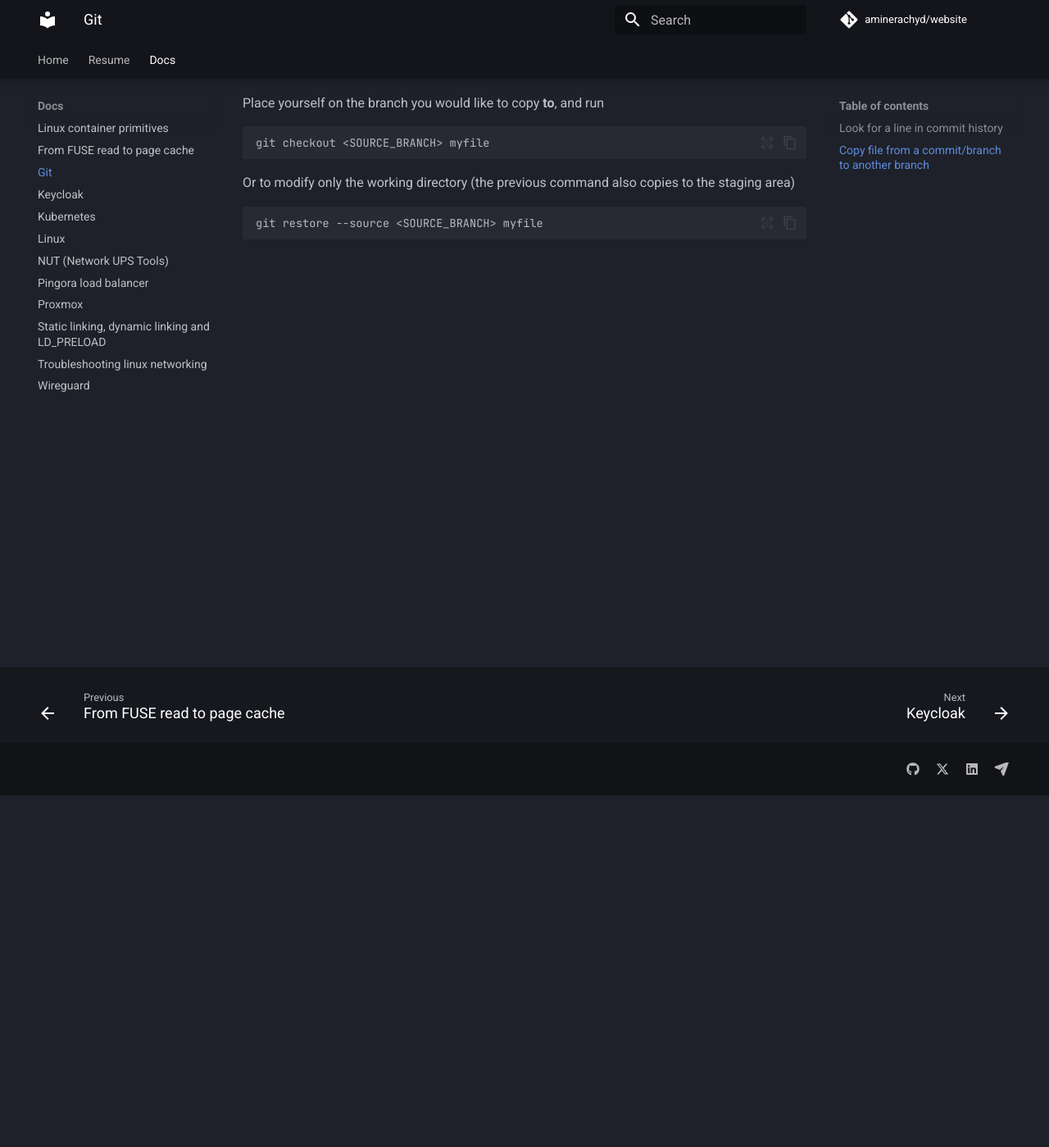
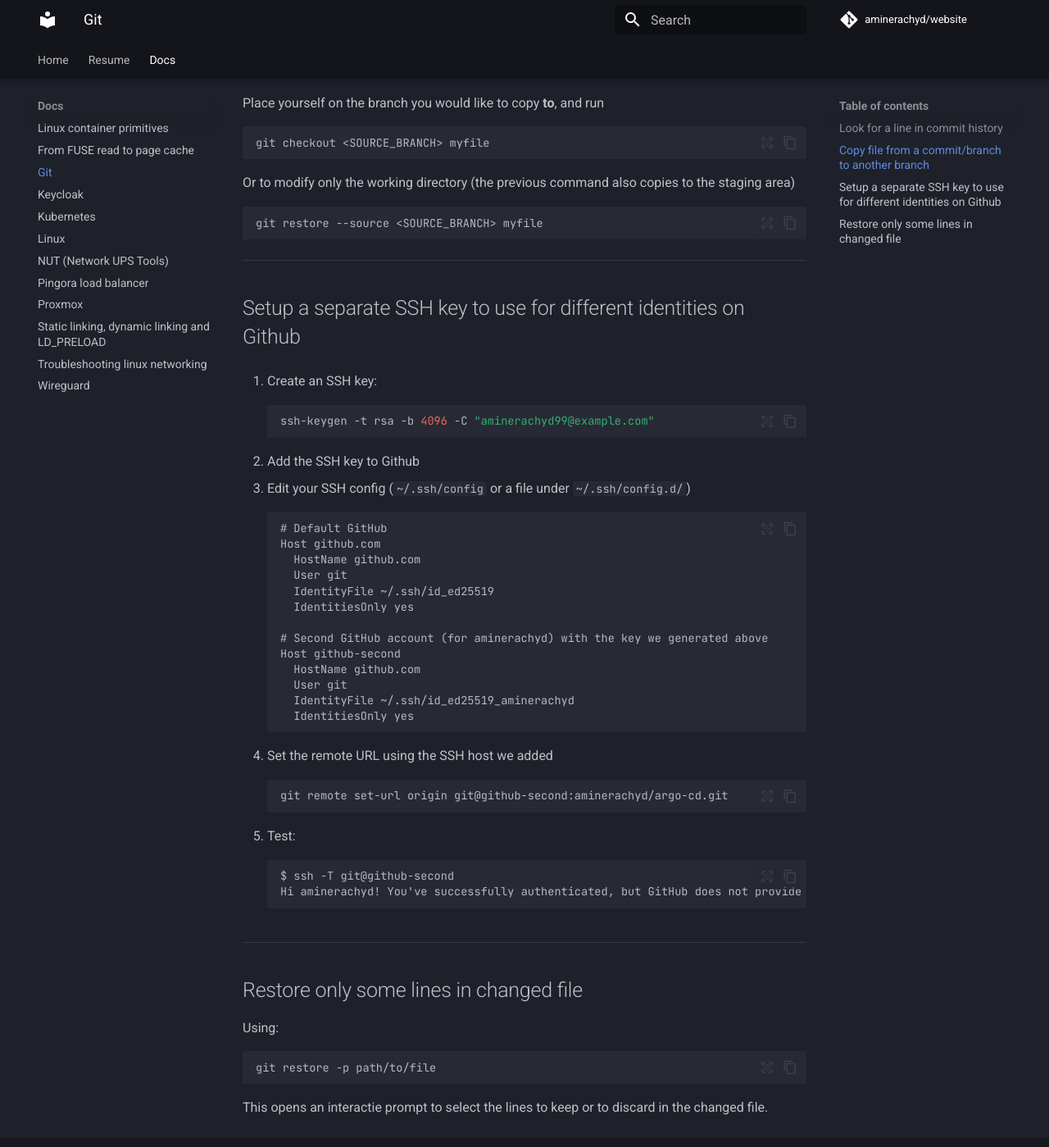
Before and after one commit to aminerachyd/website, an MkDocs documentation site: the page built from docs/Docs/git.md, in a window 1280 px wide and 1400 px high, scrolled down 430 px. Shown: the whole window at 82% size. Built offline with MkDocs 1.6.1 and Material for MkDocs 9.7.7, drawn with Linux system fonts in a browser that asks for light colours; comment, search, counter and statistics services are not loaded.

Commit message:
docs: update git docs

````diff
--- a/docs/Docs/git.md
+++ b/docs/Docs/git.md
@@ -24,3 +24,52 @@ Or to modify only the working directory (the previous command also copies to the
 ```bash
 git restore --source <SOURCE_BRANCH> myfile
 ```
+
+---
+
+## Setup a separate SSH key to use for different identities on Github
+
+1. Create an SSH key:
+```bash
+ssh-keygen -t rsa -b 4096 -C "aminerachyd99@example.com"
+```
+
+2. Add the SSH key to Github
+3. Edit your SSH config (`~/.ssh/config` or a file under `~/.ssh/config.d/`)
+```
+# Default GitHub
+Host github.com
+  HostName github.com
+  User git
+  IdentityFile ~/.ssh/id_ed25519
+  IdentitiesOnly yes
+
+# Second GitHub account (for aminerachyd) with the key we generated above
+Host github-second
+  HostName github.com
+  User git
+  IdentityFile ~/.ssh/id_ed25519_aminerachyd
+  IdentitiesOnly yes
+```
+
+4. Set the remote URL using the SSH host we added
+```bash
+git remote set-url origin git@github-second:aminerachyd/argo-cd.git
+```
+
+5. Test:
+```bash
+$ ssh -T git@github-second
+Hi aminerachyd! You've successfully authenticated, but GitHub does not provide shell access
+```
+
+---
+
+## Restore only some lines in changed file
+
+Using:
+```bash
+git restore -p path/to/file
+```
+
+This opens an interactie prompt to select the lines to keep or to discard in the changed file.
````
